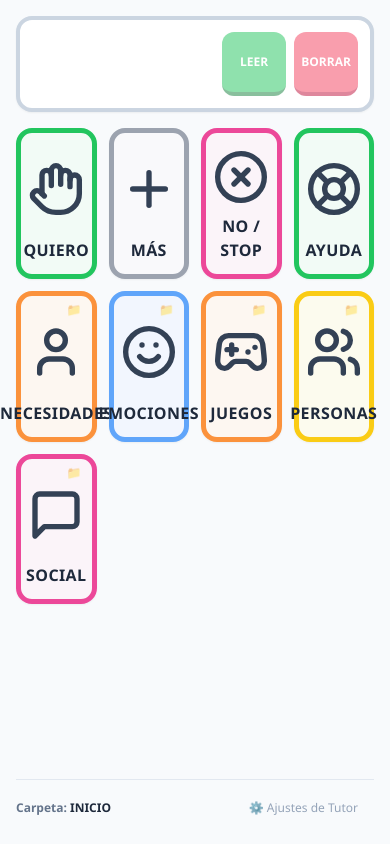
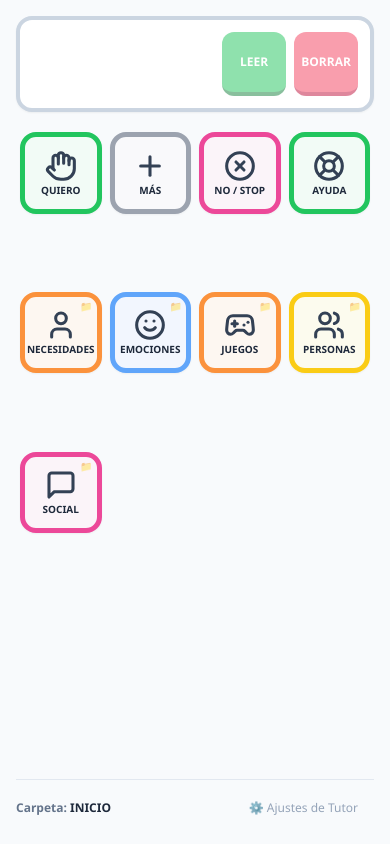
Before and after one commit to JonathanPrz/YoDigo, a React (Vite) app: page / in a window 390 px wide. Built offline with nearby package versions, Linux system fonts and the light colour scheme.

Commit message:
Fix grid: aspect-square wrapper, min-h-0, tamaños responsivos

```diff
--- a/src/App.tsx
+++ b/src/App.tsx
@@ -48,49 +48,45 @@ export default function App() {
     return IconComponent ? <IconComponent className={className} /> : <Icons.HelpCircle className={className} />;
   };
 
-  const renderGridSlots = () => {
-    const gridPositions = Array.from({ length: 16 }, (_, i) => i + 1);
+  const renderGridSlot = (pos: number) => {
+    const pic = currentFolder.pictograms.find(p => p.position === pos);
+    const isHidden = pic ? hiddenButtons[pic.id] : false;
 
-    return gridPositions.map(pos => {
-      const pic = currentFolder.pictograms.find(p => p.position === pos);
+    if (isHidden && !isTutorMode) {
+      return <div key={`hidden-${pos}`} className="aspect-square" />;
+    }
 
-      if (!pic) {
-        return <div key={`empty-${pos}`} className="bg-transparent rounded-2xl" />;
-      }
+    if (!pic) {
+      return <div key={`empty-${pos}`} className="aspect-square" />;
+    }
 
-      const isHidden = hiddenButtons[pic.id];
+    const colors = CATEGORY_COLORS[pic.category] || { border: 'border-slate-300', bg: 'bg-white' };
 
-      if (isHidden && !isTutorMode) {
-        return <div key={`hidden-${pic.id}`} className="bg-transparent rounded-2xl" />;
-      }
-
-      const colors = CATEGORY_COLORS[pic.category] || { border: 'border-slate-300', bg: 'bg-white' };
-
-      return (
+    return (
+      <div key={pic.id} className="aspect-square">
         <button
-          key={pic.id}
           onClick={() => handlePictogramClick(pic)}
           className={`
-            w-full h-full aspect-square flex flex-col items-center justify-between p-3
-            border-[5px] rounded-2xl font-sans transition-transform active:scale-95 touch-manipulation select-none relative
+            w-full h-full flex flex-col items-center justify-center gap-0.5 p-1.5
+            border-[5px] rounded-2xl font-sans transition-transform active:scale-95 touch-manipulation select-none relative overflow-hidden
             ${colors.border} ${colors.bg}
             ${isHidden ? 'opacity-30 border-dashed grayscale' : 'shadow-sm'}
           `}
         >
           {pic.actionType === 'navigate' && (
-            <span className="absolute top-1.5 right-2.5 text-xs opacity-60">📁</span>
+            <span className="absolute top-0.5 right-1 text-[10px] opacity-60">📁</span>
           )}
 
-          <div className="flex-1 flex items-center justify-center text-slate-700">
-            {renderIcon(pic.icon, "w-14 h-14 stroke-[2.3]")}
+          <div className="flex items-center justify-center text-slate-700">
+            {renderIcon(pic.icon, "w-8 h-8 sm:w-10 sm:h-10 stroke-[2.3]")}
           </div>
 
-          <span className="text-base font-extrabold tracking-wide text-slate-800 uppercase block mt-1">
+          <span className="text-[10px] sm:text-xs font-bold leading-tight text-center text-slate-800 uppercase">
             {pic.label}
           </span>
         </button>
-      );
-    });
+      </div>
+    );
   };
 
   return (
@@ -130,8 +126,8 @@ export default function App() {
         </div>
       </div>
 
-      <div className="flex-1 grid grid-cols-4 grid-rows-4 gap-3 max-w-5xl mx-auto w-full">
-        {renderGridSlots()}
+      <div className="flex-1 grid grid-cols-4 grid-rows-4 gap-2 sm:gap-3 p-1 sm:p-2 max-w-5xl mx-auto w-full min-h-0">
+        {Array.from({ length: 16 }, (_, i) => renderGridSlot(i + 1))}
       </div>
 
       <div className="w-full flex justify-between items-center mt-3 pt-2 border-t border-slate-200 text-xs">
```
